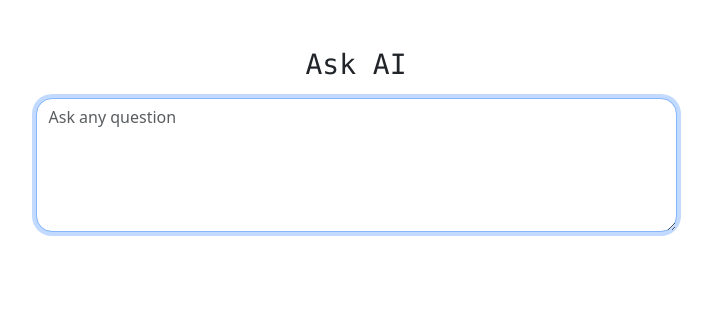
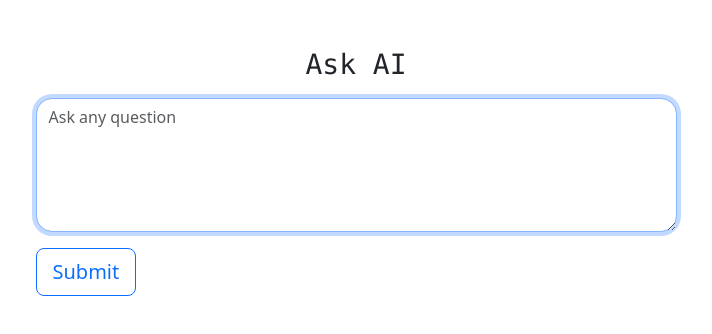
Before and after one commit to isnastish/OpenAI-app, a React (Create React App) app in the folder web-app/: page / in a window 1280 px wide. Both pictures are taken after a click on the button "Sign in". Shown: the top 334 px of the page, without its empty margins (284-996 px from the left). Built offline with nearby package versions, Linux system fonts and the light colour scheme; the HTML template or start-up script is replaced by a standard one.

Commit message:
get input from textarea for ai client

```diff
--- a/web-app/src/App.tsx
+++ b/web-app/src/App.tsx
@@ -1,4 +1,4 @@
-import React, { FormEvent } from 'react';
+import React, { useState } from 'react';
 import { BrowserRouter, Routes, Route, useNavigate } from 'react-router';
 
 const LoginView: React.FC = () => {
@@ -46,6 +46,11 @@ const LoginView: React.FC = () => {
 };
 
 const AiView: React.FC = () => {
+    const [aiQuestion, setAiQuestion] = useState<string>('');
+    const askAi = async () => {
+        throw new Error(aiQuestion);
+    };
+
     return (
         <div className="container">
             <div className="row justify-content-center mt-5">
@@ -60,8 +65,16 @@ const AiView: React.FC = () => {
                             placeholder="Ask any question"
                             rows={5}
                             autoFocus={true}
+                            onChange={(e) => setAiQuestion(e.target.value)}
                         ></textarea>
                     </div>
+                    <button
+                        type="button"
+                        className="btn btn-outline-primary btn-lg"
+                        onClick={askAi}
+                    >
+                        Submit
+                    </button>
                 </div>
             </div>
         </div>
```
